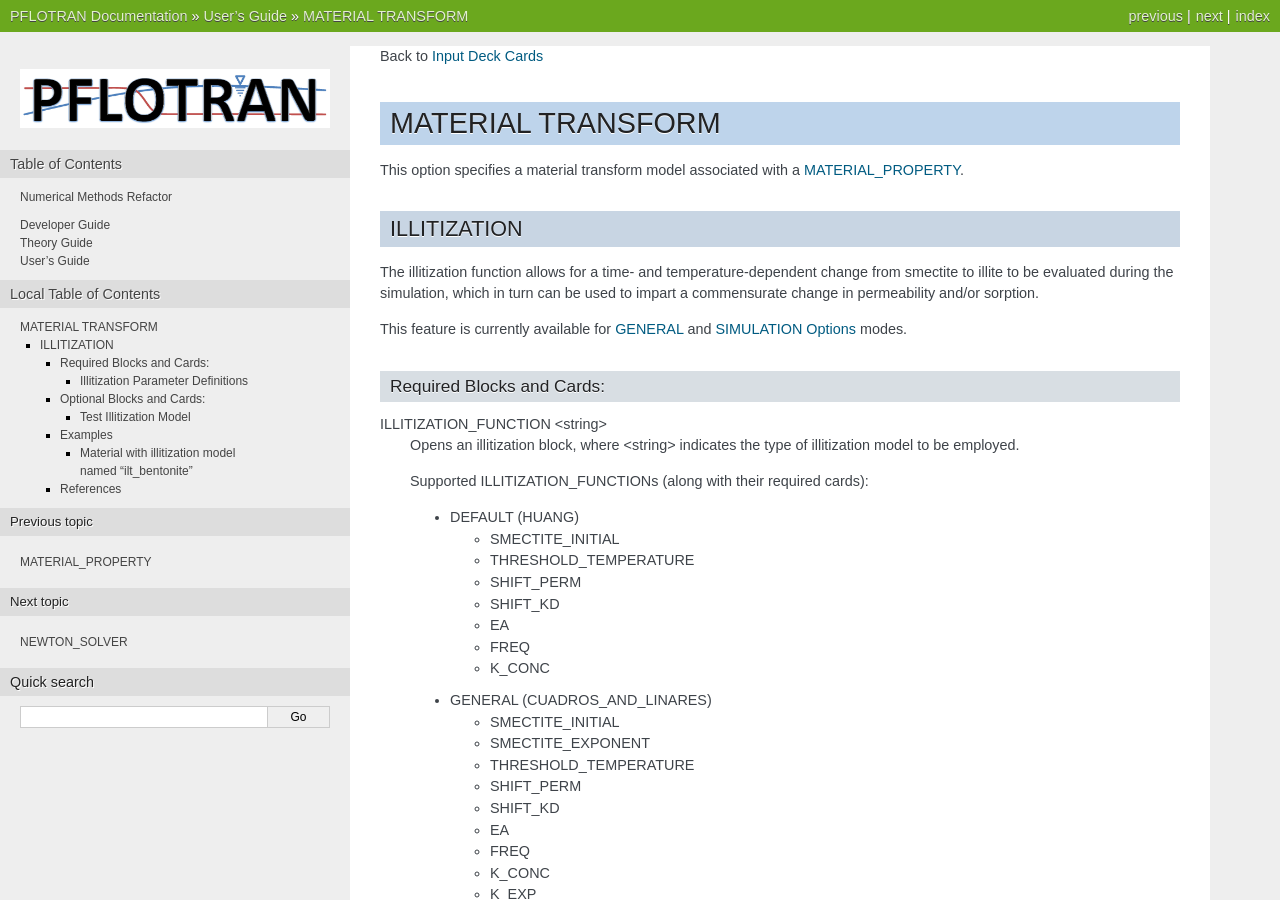
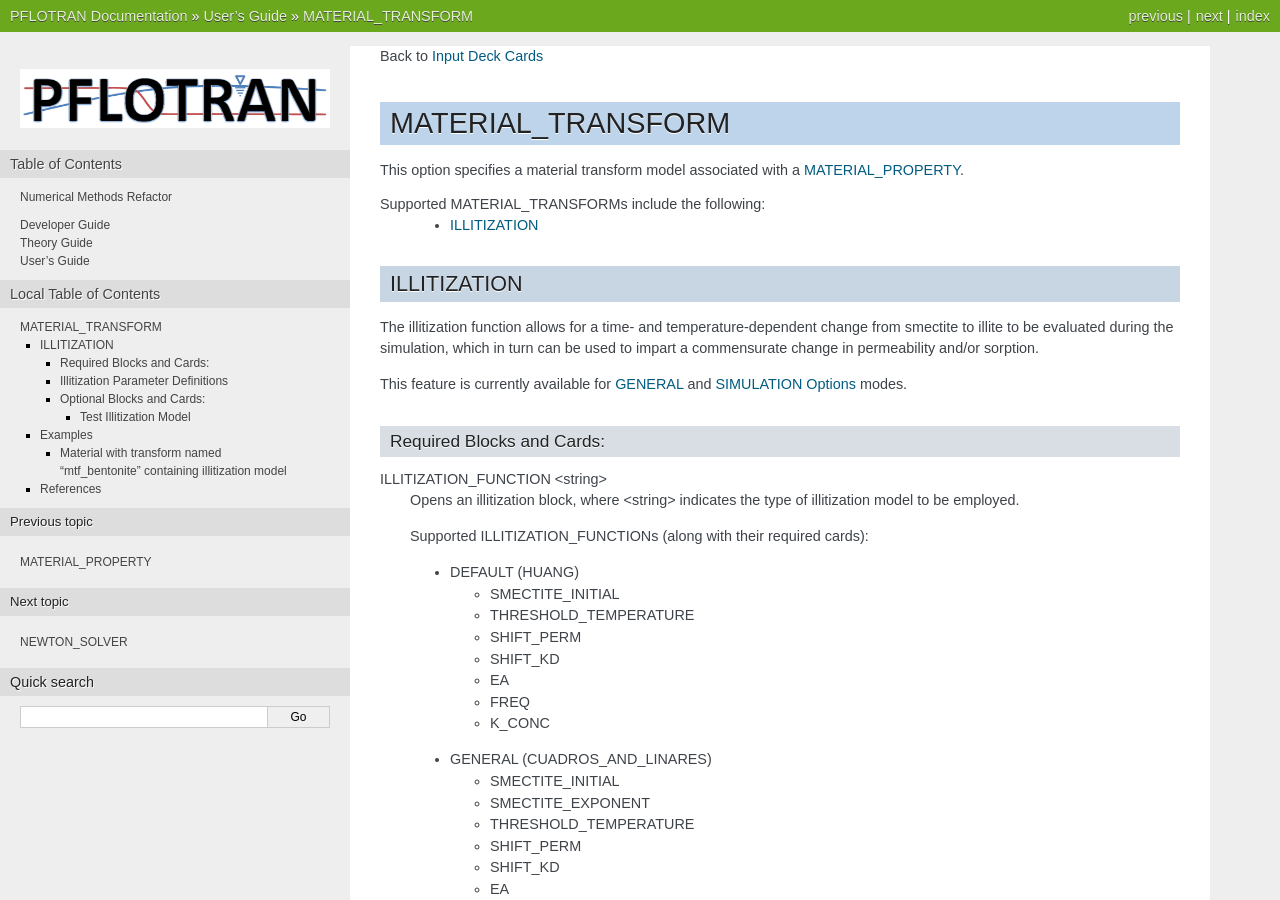
Before and after one commit to Miracloon/pflotran-documentation, a Sphinx documentation site: the page built from source/user_guide/cards/subsurface/material_transform.rst, in a window 1280 px wide and 900 px high. Built offline with Sphinx 7.4.7, drawn with Linux system fonts in a browser that asks for light colours; some of the changed text lies outside the part shown.

Commit message:
DPC-42/DPC-44: New block structure for MATERIAL_TRANSFORM is documented.

```diff
--- a/source/user_guide/cards/subsurface/material_transform.rst
+++ b/source/user_guide/cards/subsurface/material_transform.rst
@@ -2,15 +2,22 @@
 
 .. _material-transform-card:
 
-MATERIAL TRANSFORM
+MATERIAL_TRANSFORM
 ##################
 This option specifies a material transform model associated with a :ref:`material-property-card`.
+
+Supported MATERIAL_TRANSFORMs include the following:
+  * :ref:`mtf-ilt`
+
+.. _mtf-ilt:
 
 ILLITIZATION
 ============
 The illitization function allows for a time- and temperature-dependent change from smectite to illite to be evaluated during the simulation, which in turn can be used to impart a commensurate change in permeability and/or sorption.
 
 This feature is currently available for :ref:`general-card` and :ref:`th-card` modes.
+
+.. _mtf-ilt-required-blocks:
 
 Required Blocks and Cards:
 **************************
@@ -19,7 +26,7 @@
 
   Supported ILLITIZATION_FUNCTIONs (along with their required cards):
 
-  .. _ilt-default-input:
+  .. _mtf-ilt-default-input:
 
   * DEFAULT (HUANG)
 
@@ -30,6 +37,8 @@
     + EA
     + FREQ
     + K_CONC
+
+  .. _mtf-ilt-general-input:
 
   * GENERAL (CUADROS_AND_LINARES)
 
@@ -44,10 +53,10 @@
     + K_EXP
 
 
-.. _ilt-parameter-definitions:
+.. _mtf-ilt-parameter-definitions:
 
 Illitization Parameter Definitions
-----------------------------------
+**********************************
 
 In the DEFAULT model (ref. 1), for a given time step :math:`i+1`, the time rate of change of smectite :math:`\left(\frac{df_{S}}{dt}\right)` into illite is based on the smectite fraction :math:`f_{S,i}` and potassium cation concentration :math:`[K^{+}]`. It is defined as follows:
 
@@ -116,7 +125,7 @@
 Optional Blocks and Cards:
 **************************
 
-.. _ilt-test:
+.. _mtf-ilt-test:
 
 Test Illitization Model
 -----------------------
@@ -129,12 +138,12 @@
   (e) :math:`\frac{df_{I}}{dT}`
 
 Examples
-********
+========
 
-.. _ilt-example-general:
+.. _mtf-ilt-example-general:
 
-Material with illitization model named "ilt_bentonite"
-------------------------------------------------------
+Material with transform named "mtf_bentonite" containing illitization model
+***************************************************************************
  ::
 
    MATERIAL_PROPERTY buffer
@@ -148,32 +157,34 @@
      ROCK_DENSITY 2700.
      THERMAL_CHARACTERISTIC_CURVES cct_bentonite
      HEAT_CAPACITY 830.
-     MATERIAL_TRANSFORM ilt_bentonite
+     MATERIAL_TRANSFORM mtf_bentonite
      PERMEABILITY
        PERM_ISO  1.d-20
      /
    /
 
-  MATERIAL_TRANSFORM ilt_bentonite
-    ILLITIZATION_FUNCTION DEFAULT
-      THRESHOLD_TEMPERATURE 2.50000d+1 C
-      EA                    1.17152d+5 J/mol
-      FREQ                  8.08000d+4 L/mol-s
-      K_CONC                2.16000d-3 M
-      SMECTITE_INITIAL      0.95000d+0
-      SHIFT_PERM            9.90000d+2
-      SHIFT_KD
-        Cs  DEFAULT  -5.32470d-1 # Cs must be listed in UFD Decay
-      /
+  MATERIAL_TRANSFORM mtf_bentonite
+    ILLITIZATION
+      ILLITIZATION_FUNCTION DEFAULT
+        THRESHOLD_TEMPERATURE 2.50000d+1 C
+        EA                    1.17152d+5 J/mol
+        FREQ                  8.08000d+4 L/mol-s
+        K_CONC                2.16000d-3 M
+        SMECTITE_INITIAL      0.95000d+0
+        SHIFT_PERM            9.90000d+2
+        SHIFT_KD
+          Cs  DEFAULT  -5.32470d-1 # Cs must be listed in UFD Decay
+        /
+      END
+      TEST
     END
-    TEST
   END
 
 
-.. _ilt-references:
+.. _mtf-ilt-references:
 
 References
-**********
+==========
 1. Huang, W.-L., J. M. Longo, and D. R. Pevear (1993). An experimentally derived kinetic model for smectite-to-illite conversion and its use as a geothermometer. Clays and Clay Minerals 41(2), 162-177. https://doi.org/10.1346/CCMN.1993.0410205
 
 2. Cuadros, J., and Linares, J. (1996). Experimental kinetic study of the smectite-to-illite transformation. Geochimica et Cosmochimica Acta 60(3), 439-453. https://doi.org/10.1016/0016-7037(95)00407-6
```
